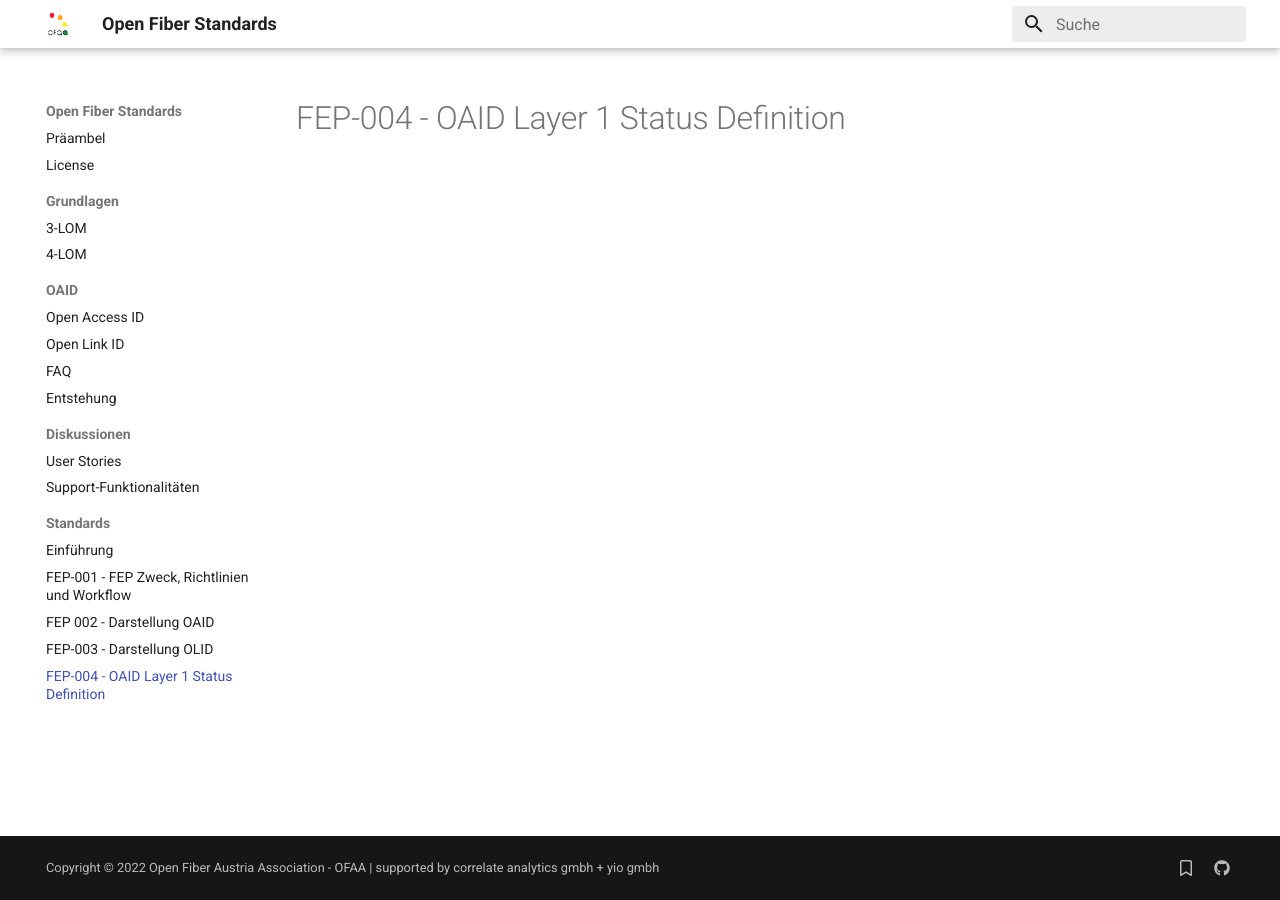
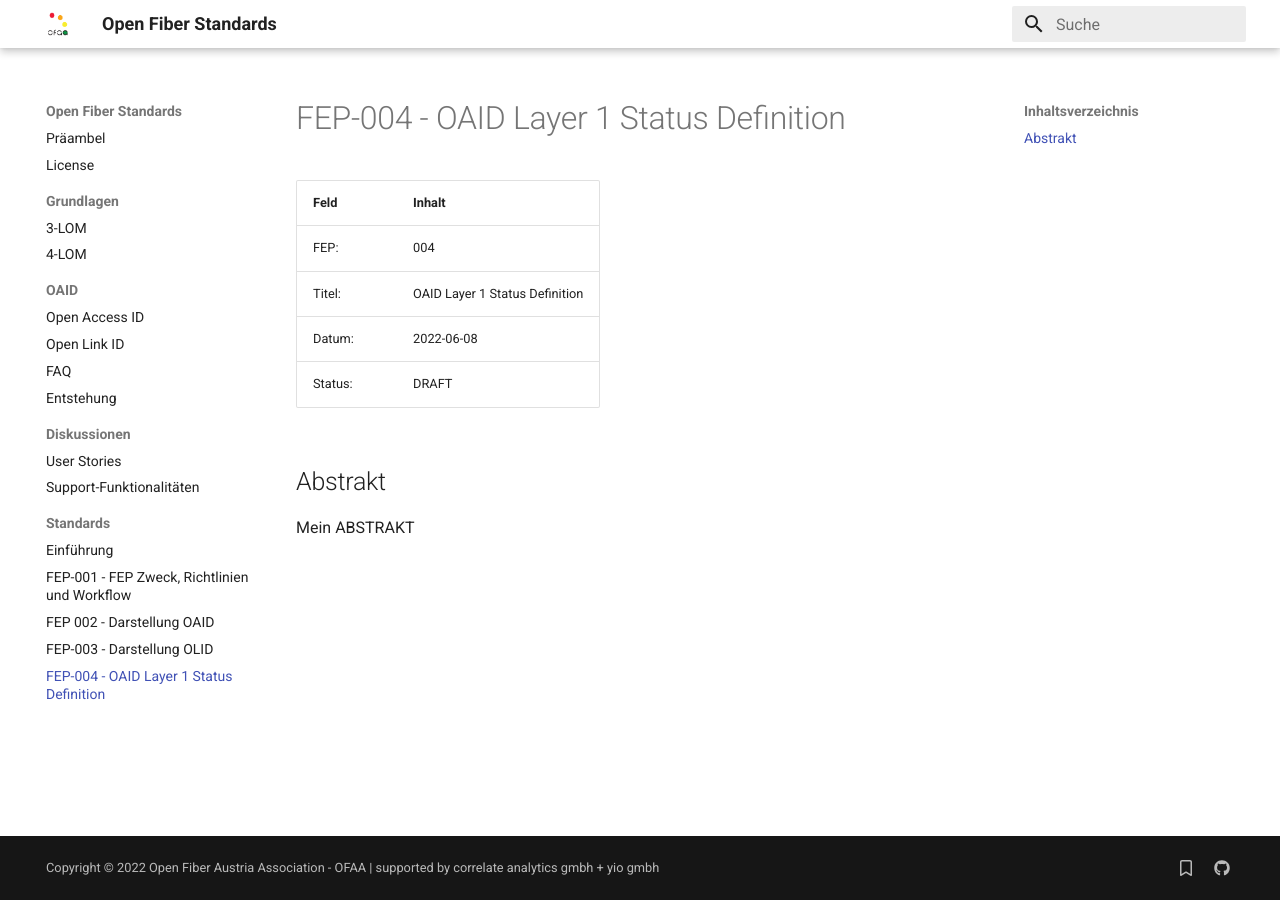
Before and after one commit to Open-Fiber-Austria/ofs, an MkDocs documentation site: the page built from docs/standards/fep004_layer1_status_definition.md, in a window 1280 px wide. Built offline with MkDocs 1.6.1 and Material for MkDocs 9.7.7, drawn with Linux system fonts in a browser that asks for light colours.

Commit message:
Update fep004_layer1_status_definition.md
Add Table and Abstrakt part (bitte ausfüllen)

```diff
--- a/docs/standards/fep004_layer1_status_definition.md
+++ b/docs/standards/fep004_layer1_status_definition.md
@@ -1 +1,14 @@
 # FEP-004 - OAID Layer 1 Status Definition
+
+
+| Feld    | Inhalt                         |
+|---------|--------------------------------|
+| FEP:    | 004                            |
+| Titel:  | OAID Layer 1 Status Definition |
+| Datum:  | 2022-06-08                     |
+| Status: | DRAFT                          |
+
+
+## Abstrakt
+
+Mein ABSTRAKT
```
